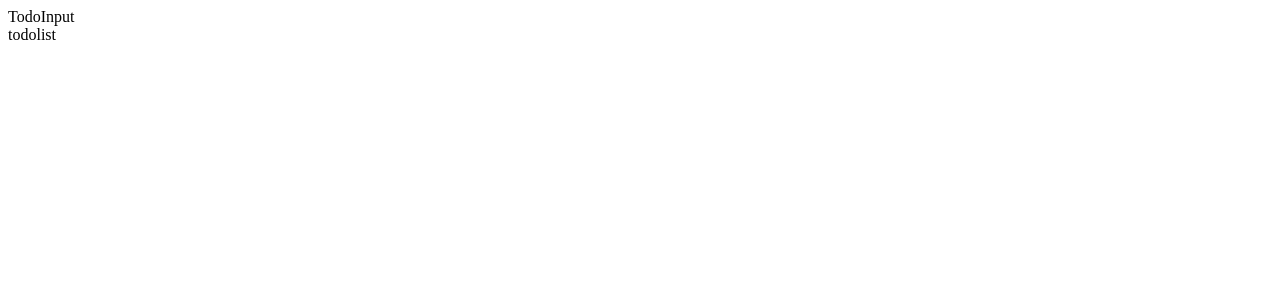
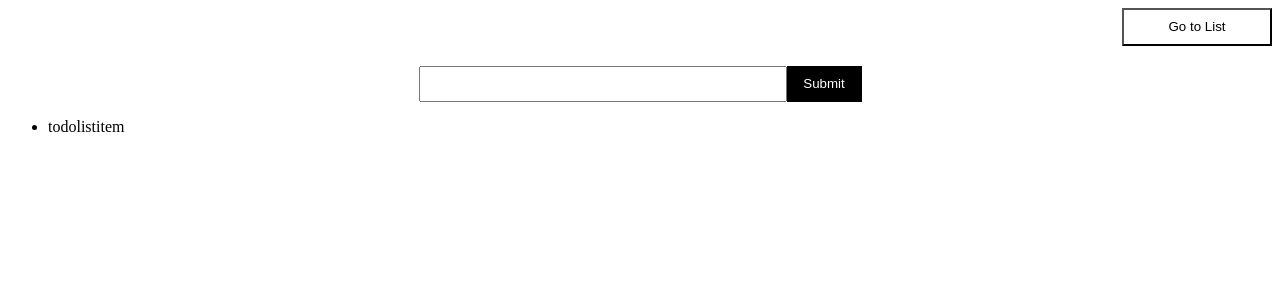
Before and after one commit to ykwimk/recoil-reference, a React (Create React App) app: page /todo in a window 1280 px wide. Shown: the top 300 px of the page. Built offline with nearby package versions, Linux system fonts and the light colour scheme.

Commit message:
Feat: RecoilRoot 추가 및 Todo 관련 컴포넌트 작업

```diff
--- a/src/App.tsx
+++ b/src/App.tsx
@@ -4,9 +4,11 @@ import { BrowserRouter } from 'react-router-dom';
 import Home from './pages/Home';
 import Cart from './pages/Cart';
 import Todo from './pages/Todo';
+import { RecoilRoot } from 'recoil';
 
 function App() {
   return (
+    <RecoilRoot>
       <BrowserRouter>
         <Routes>
           <Route path="/" element={<Home />} />
@@ -14,6 +16,7 @@ function App() {
           <Route path="/todo" element={<Todo />} />
         </Routes>
       </BrowserRouter>
+    </RecoilRoot>
   );
 }
 
--- a/src/components/Header/Header.style.tsx
+++ b/src/components/Header/Header.style.tsx
@@ -1,3 +1,16 @@
 import styled from 'styled-components';
 
-export const HeaderWrapper = styled.div``;
+export const HeaderWrapper = styled.div`
+  margin-bottom: 20px;
+  .header-wrap {
+    display: flex;
+    justify-content: flex-end;
+  }
+  .button {
+    display: inline-block;
+    width: 150px;
+    line-height: 32px;
+    background: none;
+    cursor: pointer;
+  }
+`;
--- a/src/components/Header/index.tsx
+++ b/src/components/Header/index.tsx
@@ -1,8 +1,34 @@
 import React from 'react';
+import { useLocation, useNavigate } from 'react-router';
 import { HeaderWrapper } from './Header.style';
 
 const Header = () => {
-  return <HeaderWrapper>header</HeaderWrapper>;
+  const navigate = useNavigate();
+  const location = useLocation();
+
+  return (
+    <HeaderWrapper>
+      <div className="header-wrap">
+        {location.pathname === '/' ? (
+          <button
+            type="button"
+            className="button"
+            onClick={() => navigate('/todo')}
+          >
+            Go to TodoList
+          </button>
+        ) : (
+          <button
+            type="button"
+            className="button"
+            onClick={() => navigate('/')}
+          >
+            Go to List
+          </button>
+        )}
+      </div>
+    </HeaderWrapper>
+  );
 };
 
 export default Header;
--- /dev/null
+++ b/src/components/TodoInput/TodoInput.style.tsx
@@ -0,0 +1,23 @@
+import styled from 'styled-components';
+
+export const TodoInputWrapper = styled('div')`
+  .todo-input-wrap {
+    display: flex;
+    justify-content: center;
+  }
+  .todo-input {
+    width: 350px;
+    height: 32px;
+    font-size: 15px;
+    padding: 0 7px;
+    outline: 0;
+  }
+  .todo-input-button {
+    width: 75px;
+    line-height: 34px;
+    border: 0;
+    background: #000;
+    color: #fff;
+    cursor: pointer;
+  }
+`;
--- a/src/components/TodoInput/index.tsx
+++ b/src/components/TodoInput/index.tsx
@@ -1,7 +1,23 @@
 import React from 'react';
+import { TodoInputWrapper } from './TodoInput.style';
 
 const TodoInput = () => {
-  return <div>TodoInput</div>;
+  const onSubmit = (e: React.FormEvent<HTMLFormElement>) => {
+    e.preventDefault();
+  };
+
+  return (
+    <TodoInputWrapper>
+      <form onSubmit={onSubmit}>
+        <div className="todo-input-wrap">
+          <input type="text" className="todo-input" />
+          <button type="submit" className="todo-input-button">
+            Submit
+          </button>
+        </div>
+      </form>
+    </TodoInputWrapper>
+  );
 };
 
 export default TodoInput;
--- /dev/null
+++ b/src/components/TodoList/TodoList.style.tsx
@@ -0,0 +1,3 @@
+import styled from 'styled-components';
+
+export const TodoListWrapper = styled('ul')``;
--- a/src/components/TodoList/index.tsx
+++ b/src/components/TodoList/index.tsx
@@ -1,7 +1,13 @@
 import React from 'react';
+import TodoListItem from '../TodoListItem';
+import { TodoListWrapper } from './TodoList.style';
 
 const TodoList = () => {
-  return <div>todolist</div>;
+  return (
+    <TodoListWrapper>
+      <TodoListItem />
+    </TodoListWrapper>
+  );
 };
 
 export default TodoList;
--- /dev/null
+++ b/src/components/TodoListItem/TodoListItem.style.tsx
@@ -0,0 +1,3 @@
+import styled from 'styled-components';
+
+export const TodoListItemWrapper = styled('li')``;
--- /dev/null
+++ b/src/components/TodoListItem/index.tsx
@@ -0,0 +1,8 @@
+import React from 'react';
+import { TodoListItemWrapper } from './TodoListItem.style';
+
+const TodoListItem = () => {
+  return <TodoListItemWrapper>todolistitem</TodoListItemWrapper>;
+};
+
+export default TodoListItem;
--- a/src/pages/Todo/index.tsx
+++ b/src/pages/Todo/index.tsx
@@ -1,10 +1,12 @@
 import React from 'react';
+import Header from '../../components/Header';
 import TodoInput from '../../components/TodoInput';
 import TodoList from '../../components/TodoList';
 
 const Todo = () => {
   return (
     <>
+      <Header />
       <TodoInput />
       <TodoList />
     </>
```
Lines whose indentation alone changed are shown as unchanged.
